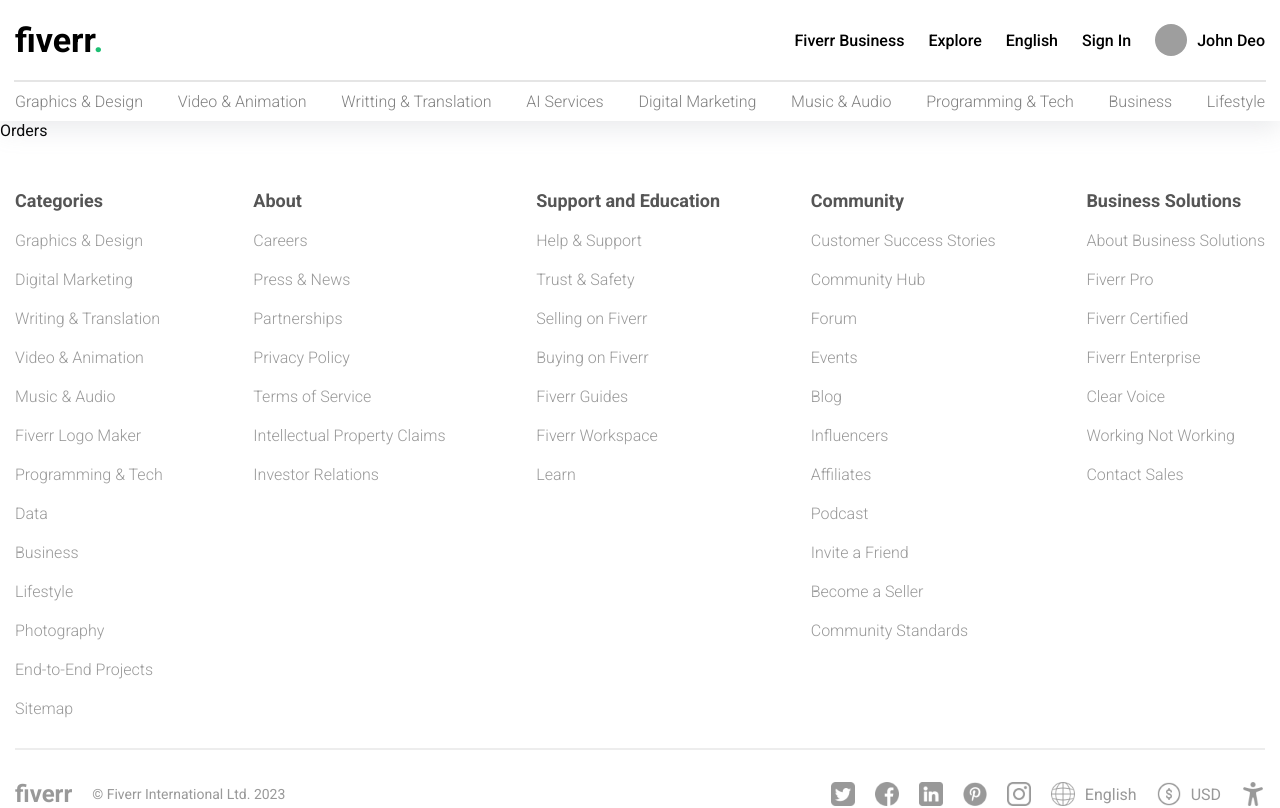
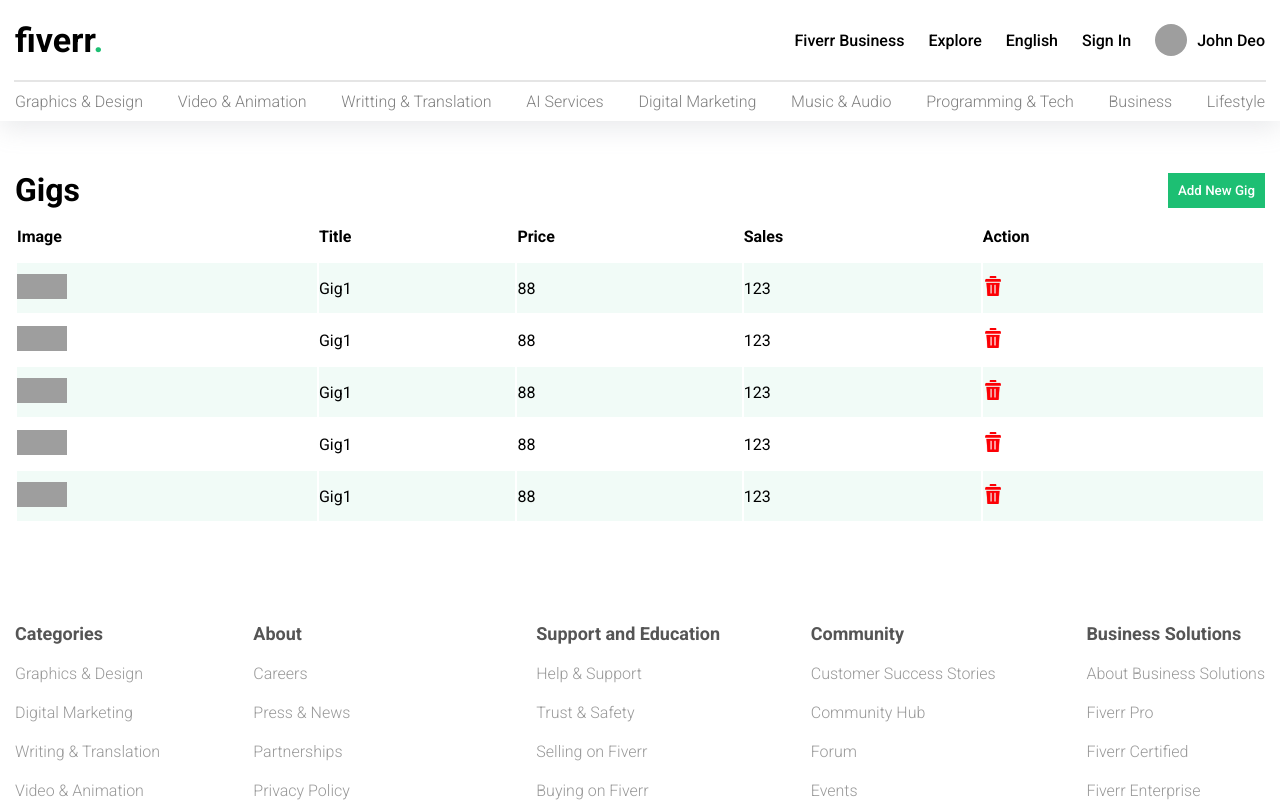
Before and after one commit to aniketchitransh/fiverr-ui, a React (Vite) app in the folder fiverr-ui/: page /orders in a window 1280 px wide. Shown: the top 808 px of the page. Built offline with nearby package versions, Linux system fonts and the light colour scheme; grey boxes are pictures that could not be loaded.

Commit message:
Completed My Gigs page. Now moving to Orders page.

```diff
--- a/fiverr-ui/src/pages/myGigs/MyGigs.jsx
+++ b/fiverr-ui/src/pages/myGigs/MyGigs.jsx
@@ -8,10 +8,88 @@
       <div className="container">
         <div className="title">
           <h1>Gigs</h1>
-          <Link to="/add">Add New Gig</Link>
+          <Link to="/add">
+            <button>Add New Gig</button>
+          </Link>
         </div>
         <table>
-
+          <tr>
+            <th>Image</th>
+            <th>Title</th>
+            <th>Price</th>
+            <th>Sales</th>
+            <th>Action</th>
+          </tr>
+          <tr>
+            <td>
+              <img
+                className='img'
+                src="https://images.pexels.com/photos/270408/pexels-photo-270408.jpeg?auto=compress&cs=tinysrgb&w=1600"
+                alt="" />
+            </td>
+            <td>Gig1</td>
+            <td>88</td>
+            <td>123</td>
+            <td>
+              <img className='delete' src="/img/delete.png" alt="" />
+            </td>
+          </tr>
+          <tr>
+            <td>
+              <img
+                className='img'
+                src="https://images.pexels.com/photos/270408/pexels-photo-270408.jpeg?auto=compress&cs=tinysrgb&w=1600"
+                alt="" />
+            </td>
+            <td>Gig1</td>
+            <td>88</td>
+            <td>123</td>
+            <td>
+              <img className='delete' src="/img/delete.png" alt="" />
+            </td>
+          </tr>
+          <tr>
+            <td>
+              <img
+                className='img'
+                src="https://images.pexels.com/photos/270408/pexels-photo-270408.jpeg?auto=compress&cs=tinysrgb&w=1600"
+                alt="" />
+            </td>
+            <td>Gig1</td>
+            <td>88</td>
+            <td>123</td>
+            <td>
+              <img className='delete' src="/img/delete.png" alt="" />
+            </td>
+          </tr>
+          <tr>
+            <td>
+              <img
+                className='img'
+                src="https://images.pexels.com/photos/270408/pexels-photo-270408.jpeg?auto=compress&cs=tinysrgb&w=1600"
+                alt="" />
+            </td>
+            <td>Gig1</td>
+            <td>88</td>
+            <td>123</td>
+            <td>
+              <img className='delete' src="/img/delete.png" alt="" />
+            </td>
+          </tr>
+          <tr>
+            <td>
+              <img
+                className='img'
+                src="https://images.pexels.com/photos/270408/pexels-photo-270408.jpeg?auto=compress&cs=tinysrgb&w=1600"
+                alt="" />
+            </td>
+            <td>Gig1</td>
+            <td>88</td>
+            <td>123</td>
+            <td>
+              <img className='delete' src="/img/delete.png" alt="" />
+            </td>
+          </tr>
         </table>
       </div>
     </div>
--- a/fiverr-ui/src/pages/myGigs/MyGigs.scss
+++ b/fiverr-ui/src/pages/myGigs/MyGigs.scss
@@ -0,0 +1,53 @@
+.myGigs{
+    display: flex;
+    justify-content: center;
+
+    .container{
+        width: 1250px;
+        padding: 50px 0px;
+
+        .title{
+            display: flex;
+            align-items: center;
+            justify-content: space-between;
+
+            button{
+                background-color: #1dbf73;
+                color: white;
+                font-weight: 500;
+                border: none;
+                padding: 10px;
+                cursor: pointer;
+            }
+        }
+
+        table{
+            width: 100%;
+
+            tr{
+                height: 50px;
+
+                th{
+                    text-align: left;
+                }
+
+                td{
+                    .img{
+                        width: 50px;
+                        height: 25px;
+                        object-fit: cover;
+                    }
+
+                    .delete{
+                        width: 20px;
+                        cursor: pointer;
+                    }
+                }
+
+                &:nth-child(even){
+                    background-color: #1dbf730f;
+                }
+            }
+        }
+    }
+}
--- a/fiverr-ui/src/pages/orders/Orders.jsx
+++ b/fiverr-ui/src/pages/orders/Orders.jsx
@@ -1,9 +1,98 @@
 import React from 'react'
 import './Orders.scss'
+import { Link } from 'react-router-dom'
 
 const Orders = () => {
   return (
-    <div className='orders'>Orders</div>
+    <div className='orders'>
+      <div className="container">
+        <div className="title">
+          <h1>Gigs</h1>
+          <Link to="/add">
+            <button>Add New Gig</button>
+          </Link>
+        </div>
+        <table>
+          <tr>
+            <th>Image</th>
+            <th>Title</th>
+            <th>Price</th>
+            <th>Sales</th>
+            <th>Action</th>
+          </tr>
+          <tr>
+            <td>
+              <img
+                className='img'
+                src="https://images.pexels.com/photos/270408/pexels-photo-270408.jpeg?auto=compress&cs=tinysrgb&w=1600"
+                alt="" />
+            </td>
+            <td>Gig1</td>
+            <td>88</td>
+            <td>123</td>
+            <td>
+              <img className='delete' src="/img/delete.png" alt="" />
+            </td>
+          </tr>
+          <tr>
+            <td>
+              <img
+                className='img'
+                src="https://images.pexels.com/photos/270408/pexels-photo-270408.jpeg?auto=compress&cs=tinysrgb&w=1600"
+                alt="" />
+            </td>
+            <td>Gig1</td>
+            <td>88</td>
+            <td>123</td>
+            <td>
+              <img className='delete' src="/img/delete.png" alt="" />
+            </td>
+          </tr>
+          <tr>
+            <td>
+              <img
+                className='img'
+                src="https://images.pexels.com/photos/270408/pexels-photo-270408.jpeg?auto=compress&cs=tinysrgb&w=1600"
+                alt="" />
+            </td>
+            <td>Gig1</td>
+            <td>88</td>
+            <td>123</td>
+            <td>
+              <img className='delete' src="/img/delete.png" alt="" />
+            </td>
+          </tr>
+          <tr>
+            <td>
+              <img
+                className='img'
+                src="https://images.pexels.com/photos/270408/pexels-photo-270408.jpeg?auto=compress&cs=tinysrgb&w=1600"
+                alt="" />
+            </td>
+            <td>Gig1</td>
+            <td>88</td>
+            <td>123</td>
+            <td>
+              <img className='delete' src="/img/delete.png" alt="" />
+            </td>
+          </tr>
+          <tr>
+            <td>
+              <img
+                className='img'
+                src="https://images.pexels.com/photos/270408/pexels-photo-270408.jpeg?auto=compress&cs=tinysrgb&w=1600"
+                alt="" />
+            </td>
+            <td>Gig1</td>
+            <td>88</td>
+            <td>123</td>
+            <td>
+              <img className='delete' src="/img/delete.png" alt="" />
+            </td>
+          </tr>
+        </table>
+      </div>
+    </div>
   )
 }
 
--- a/fiverr-ui/src/pages/orders/Orders.scss
+++ b/fiverr-ui/src/pages/orders/Orders.scss
@@ -0,0 +1,53 @@
+.orders{
+    display: flex;
+    justify-content: center;
+
+    .container{
+        width: 1250px;
+        padding: 50px 0px;
+
+        .title{
+            display: flex;
+            align-items: center;
+            justify-content: space-between;
+
+            button{
+                background-color: #1dbf73;
+                color: white;
+                font-weight: 500;
+                border: none;
+                padding: 10px;
+                cursor: pointer;
+            }
+        }
+
+        table{
+            width: 100%;
+
+            tr{
+                height: 50px;
+
+                th{
+                    text-align: left;
+                }
+
+                td{
+                    .img{
+                        width: 50px;
+                        height: 25px;
+                        object-fit: cover;
+                    }
+
+                    .delete{
+                        width: 20px;
+                        cursor: pointer;
+                    }
+                }
+
+                &:nth-child(even){
+                    background-color: #1dbf730f;
+                }
+            }
+        }
+    }
+}
```
